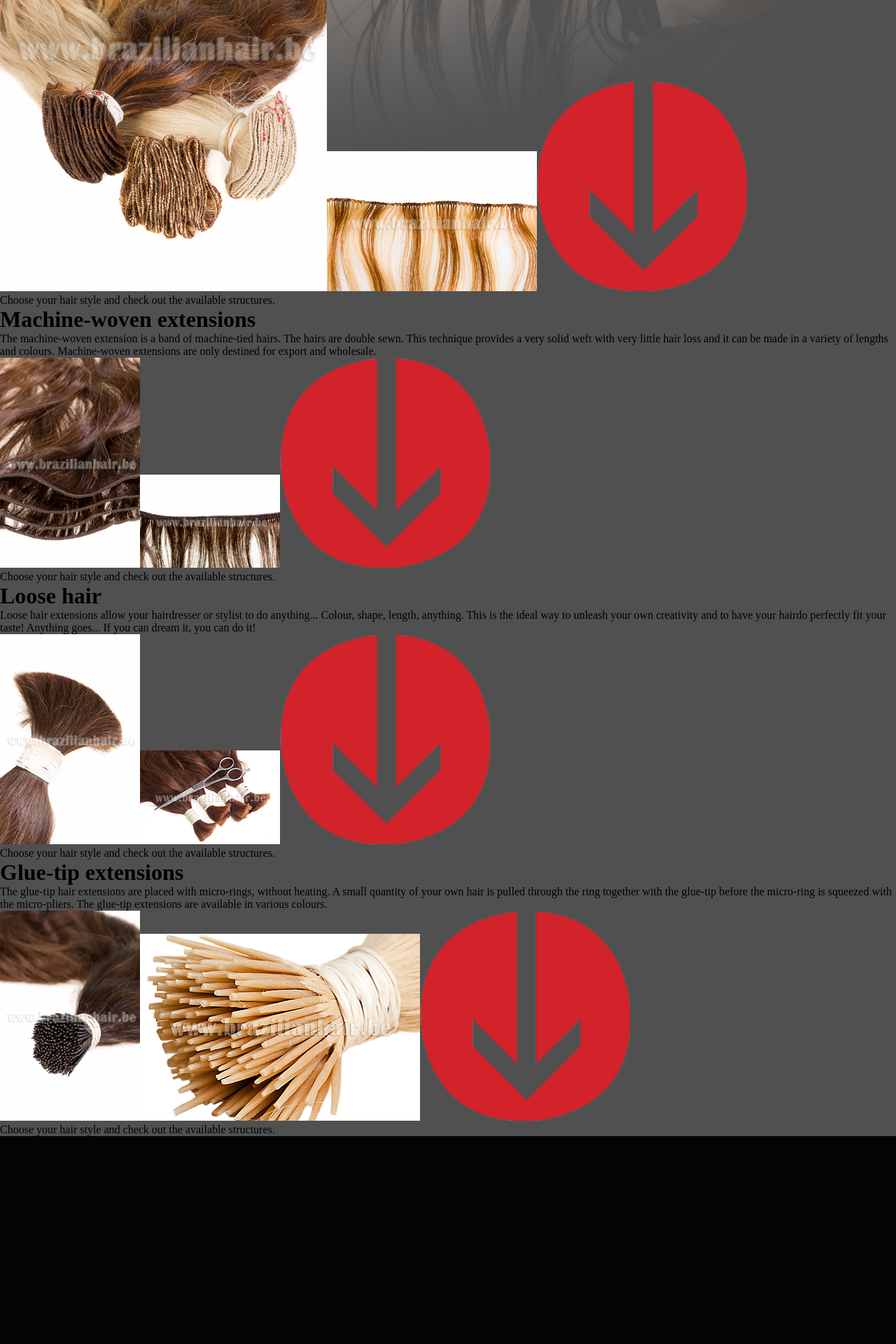
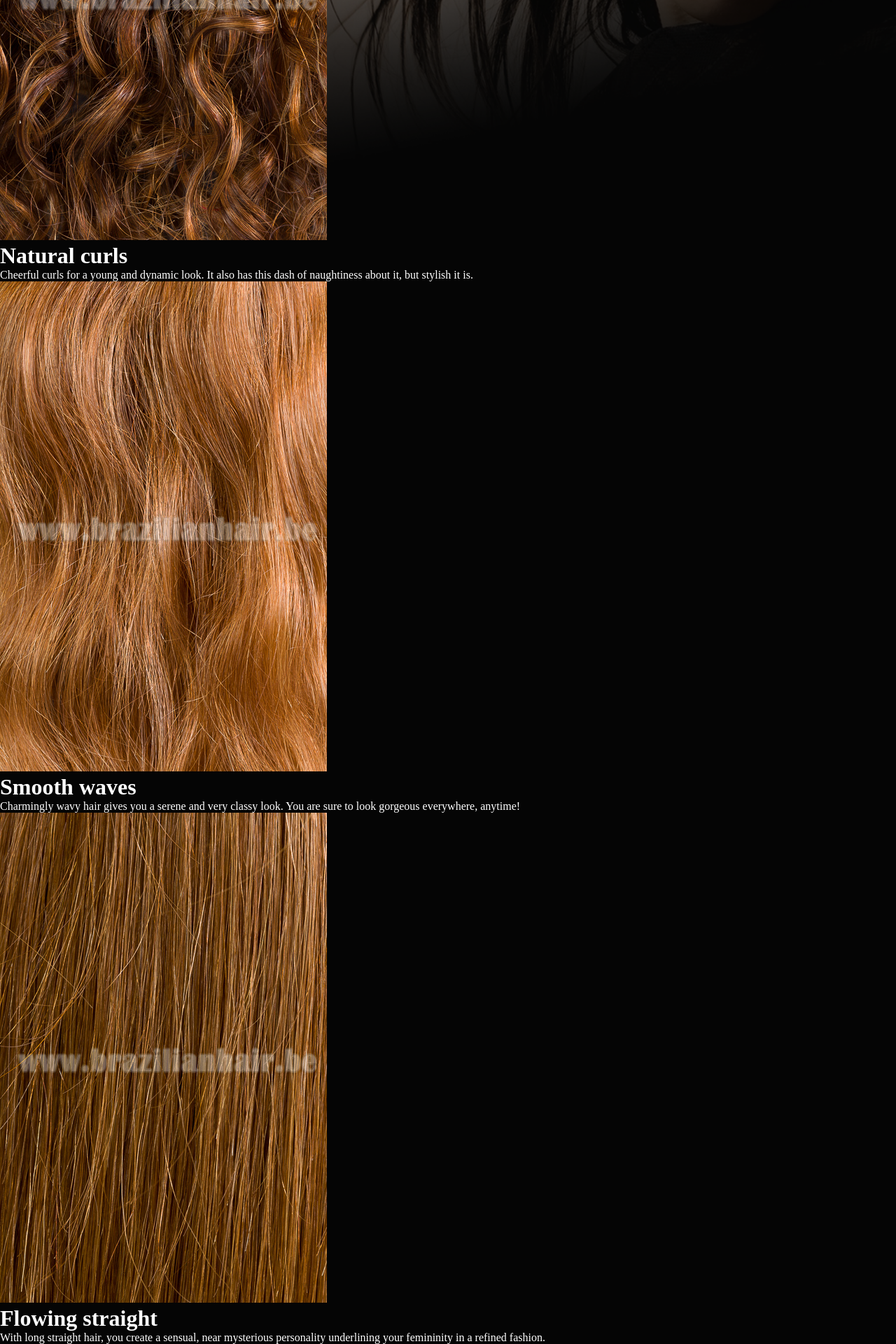
Before and after one commit to DomienMeeus/Angelo, a Vue app in the folder angelo/: page / in a window 1280 px wide. Shown: the part 518-2438 px from the top of the page at 70% size. Before the commit the page ends 2141 px from the top, so only its background shows below. Built offline with nearby package versions, Linux system fonts and the light colour scheme.

Commit message:
Structure page html

```diff
--- a/angelo/src/App.vue
+++ b/angelo/src/App.vue
@@ -1,18 +1,20 @@
-
 <template>
   <div>
     <NavBarVue></NavBarVue>
-    <ExtensionsVue></ExtensionsVue>
+    <Structure />
   </div>
 </template>
 <script>
-  import HomeVue from './views/Home.vue';
-  import NavBarVue from './components/NavBar.vue';
-  import ExtensionsVue from './views/Extensions.vue';
+import HomeVue from "./views/Home.vue";
+import NavBarVue from "./components/NavBar.vue";
+import ExtensionsVue from "./views/Extensions.vue";
+import Structure from "./views/Structure.vue";
 export default {
-
-  components:{
-    HomeVue,ExtensionsVue,NavBarVue
-  }
-}
+  components: {
+    HomeVue,
+    ExtensionsVue,
+    NavBarVue,
+    Structure,
+  },
+};
 </script>
--- /dev/null
+++ b/angelo/src/components/StructureCard.vue
@@ -0,0 +1,22 @@
+<template>
+  <div class="structure-card">
+    <img :src="`src/assets/_images/${image}`" alt="" />
+    <h1>{{ title[0] }}</h1>
+    <p>{{ paragraph[0] }}</p>
+  </div>
+</template>
+<script>
+export default {
+  props: {
+    title: Array,
+    paragraph: Array,
+    image: String,
+  },
+};
+</script>
+<style scoped>
+p,
+h1 {
+  color: white;
+}
+</style>
--- /dev/null
+++ b/angelo/src/views/Structure.vue
@@ -0,0 +1,49 @@
+<template>
+  <div class="container">
+    <h1>{{ pageTitle[0] }}</h1>
+    <p>{{ pageParagraph[0] }}</p>
+    <StructureCard
+      v-for="structureCard in structureCards"
+      :title="structureCard.title"
+      :paragraph="structureCard.paragraph"
+      :image="structureCard.image"
+    />
+  </div>
+</template>
+<script>
+import StructureCard from "../components/StructureCard.vue";
+export default {
+  components: { StructureCard },
+  data() {
+    return {
+      pageTitle: ["EXTENSIONS"],
+      pageParagraph: [
+        "Angelo Brazilian Hair offers hair extensions of top quality in different shapes, each having its own style, personality and character. Make the choice that is best for you. And in the unlikely event that you don't find what you are looking for in our offer below, just drop us a line.",
+      ],
+      structureCards: [
+        {
+          title: ["Natural curls"],
+          paragraph: [
+            "Cheerful curls for a young and dynamic look. It also has this dash of naughtiness about it, but stylish it is.",
+          ],
+          image: "5D3-28528-=-natural-curls.png",
+        },
+        {
+          title: ["Smooth waves"],
+          paragraph: [
+            "Charmingly wavy hair gives you a serene and very classy look. You are sure to look gorgeous everywhere, anytime!",
+          ],
+          image: "5D3-28521-=-wavy.png",
+        },
+        {
+          title: ["Flowing straight"],
+          paragraph: [
+            "With long straight hair, you create a sensual, near mysterious personality underlining your femininity in a refined fashion. ",
+          ],
+          image: "5D3-28537-=-straight.png",
+        },
+      ],
+    };
+  },
+};
+</script>
```
